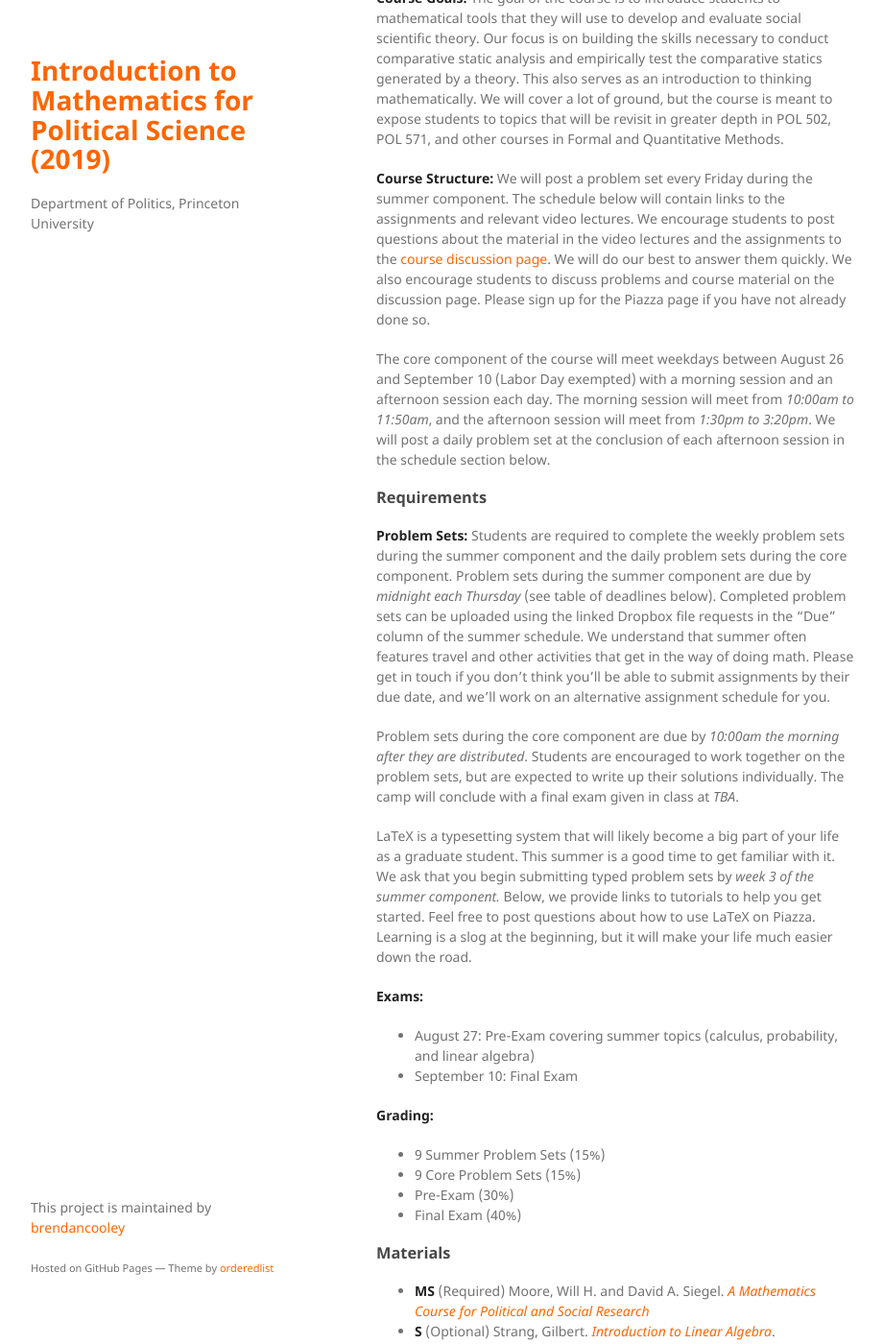
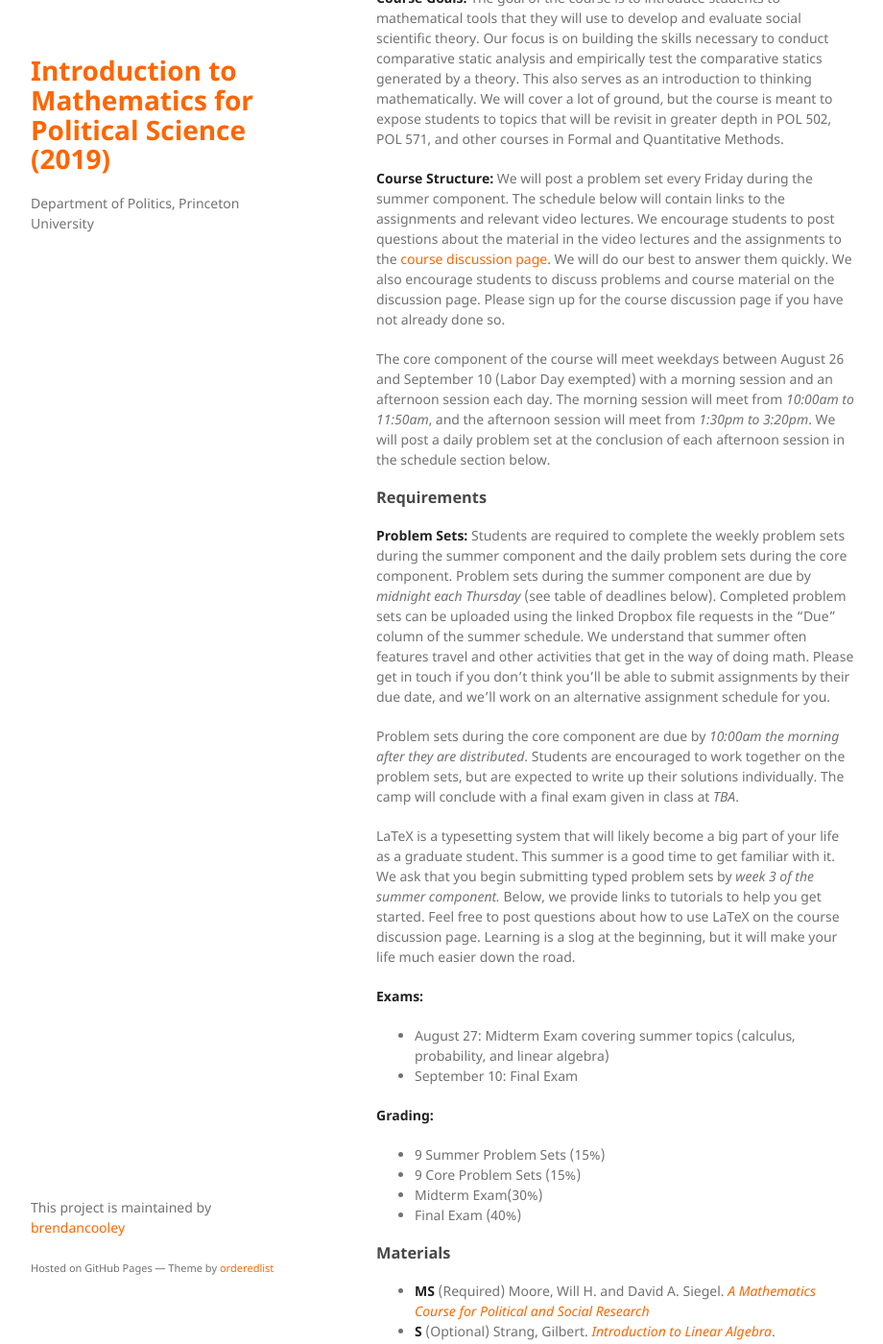
Before and after one commit to brendancooley/imps2019, a Jekyll site: the page built from index.md, in a window 1280 px wide and 1400 px high, scrolled down 1062 px. Shown: the whole window at 96% size, without its empty margins (178-1098 px from the left). Built offline with Jekyll 4.4.1, drawn with Linux system fonts in a browser that asks for light colours; nearby versions of some CDN libraries; a script that is not in the unit is left out; our own code applies the rules of GitHub Pages for plain Markdown files.

Commit message:
quick fixes

```diff
--- a/index.md
+++ b/index.md
@@ -38,7 +38,7 @@ The course consists of two parts. The *summer component* be completed by student
 
 **Course Goals:** The goal of the course is to introduce students to mathematical tools that they will use to develop and evaluate social scientific theory. Our focus is on building the skills necessary to conduct comparative static analysis and empirically test the comparative statics generated by a theory. This also serves as an introduction to thinking mathematically. We will cover a lot of ground, but the course is meant to expose students to topics that will be revisit in greater depth in POL 502, POL 571, and other courses in Formal and Quantitative Methods.
 
-**Course Structure:** We will post a problem set every Friday during the summer component. The schedule below will contain links to the assignments and relevant video lectures. We encourage students to post questions about the material in the video lectures and the assignments to the [course discussion page](https://github.com/orgs/imps-princeton-politics/teams/imps-2019/discussions). We will do our best to answer them quickly. We also encourage students to discuss problems and course material on the discussion page. Please sign up for the Piazza page if you have not already done so.
+**Course Structure:** We will post a problem set every Friday during the summer component. The schedule below will contain links to the assignments and relevant video lectures. We encourage students to post questions about the material in the video lectures and the assignments to the [course discussion page](https://github.com/orgs/imps-princeton-politics/teams/imps-2019/discussions). We will do our best to answer them quickly. We also encourage students to discuss problems and course material on the discussion page. Please sign up for the course discussion page if you have not already done so.
 
 The core component of the course will meet weekdays between August 26 and September 10 (Labor Day exempted) with a morning session and an afternoon session each day. The morning session will meet from *10:00am to 11:50am*, and the afternoon session will meet from *1:30pm to 3:20pm*. We will post a daily problem set at the conclusion of each afternoon session in the schedule section below.
 
@@ -48,18 +48,18 @@ The core component of the course will meet weekdays between August 26 and Septem
 
 Problem sets during the core component are due by *10:00am the morning after they are distributed*. Students are encouraged to work together on the problem sets, but are expected to write up their solutions individually. The camp will conclude with a final exam given in class at *TBA*.
 
-LaTeX is a typesetting system that will likely become a big part of your life as a graduate student. This summer is a good time to get familiar with it. We ask that you begin submitting typed problem sets by *week 3 of the summer component.* Below, we provide links to tutorials to help you get started. Feel free to post questions about how to use LaTeX on Piazza. Learning is a slog at the beginning, but it will make your life much easier down the road.
+LaTeX is a typesetting system that will likely become a big part of your life as a graduate student. This summer is a good time to get familiar with it. We ask that you begin submitting typed problem sets by *week 3 of the summer component.* Below, we provide links to tutorials to help you get started. Feel free to post questions about how to use LaTeX on the course discussion page. Learning is a slog at the beginning, but it will make your life much easier down the road.
 
 **Exams:**
 
-- August 27: Pre-Exam covering summer topics (calculus, probability, and linear algebra)
+- August 27: Midterm Exam covering summer topics (calculus, probability, and linear algebra)
 - September 10: Final Exam
 
 **Grading:**
 
 - 9 Summer Problem Sets (15%)
 - 9 Core Problem Sets (15%)
-- Pre-Exam (30%)
+- Midterm Exam(30%)
 - Final Exam (40%)
 
 ### Materials
```
